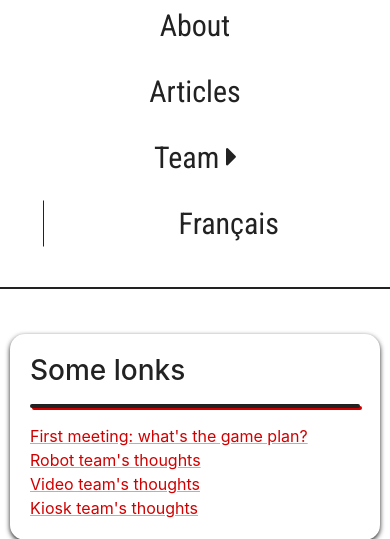
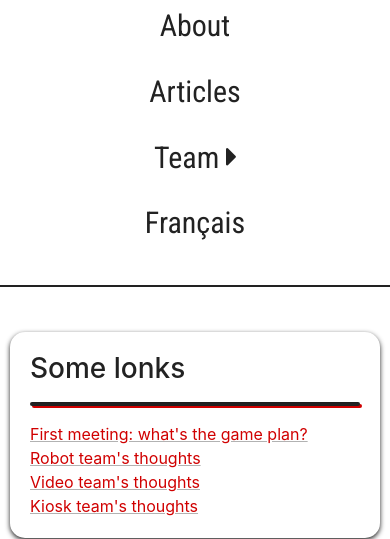
Before and after one commit to Hircinus/CRHS_Robotics-2020, a PHP site: page /home in a window 390 px wide. Shown: the part 167-706 px from the top of the page. Run offline with PHP 8.4, Linux system fonts and the light colour scheme; data that the repository does not hold is empty; some libraries are stand-ins or nearby versions.

Commit message:
Fixed francais stylinng on mobile

```diff
--- a/assets/style.css
+++ b/assets/style.css
@@ -424,6 +424,15 @@ td, th {
 	.btmnav>a:hover, .btmnav>div>button:hover, .btmnav>div:hover {
 		color: #c9c9c9
 	}
+	.btmnav>#fr {
+		border: none!important;
+		margin-left: 0!important;
+		padding-left: 0!important
+	}
+	#navbar>#fr {
+		border: none!important;
+		margin-left: 0!important;
+		padding-left: 0!important
 }
 .btmnav>#fr {
    border-left: 1px solid var(--light-accent);
```
